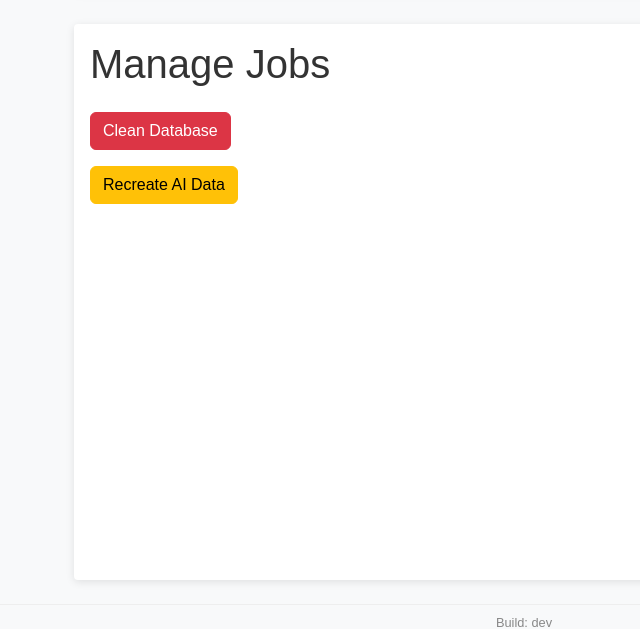
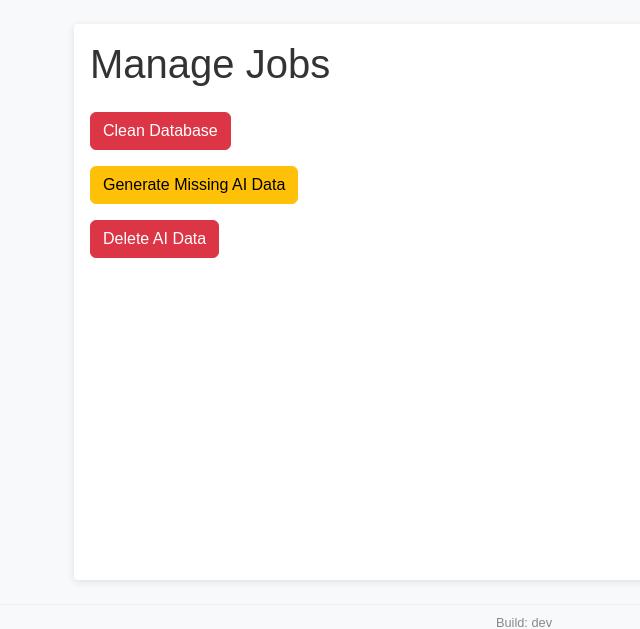
Before and after one commit to mullinmax/job-search, a FastAPI app: page /manage in a window 1280 px wide. Shown: the part 88-717 px from the top of the page, without its empty margins (116-756 px from the left). Run offline with FastAPI, Linux system fonts and the light colour scheme.

Commit message:
Store markdown summaries; bump context

```diff
--- a/app/main.py
+++ b/app/main.py
@@ -3,6 +3,8 @@ import sqlite3
 import time
 import json
 from typing import List, Dict, Optional
+
+from markdown import markdown
 
 import logging
 from collections import deque
@@ -102,7 +104,7 @@ def generate_summary(text: str) -> str:
                 "model": OLLAMA_REPHRASE_MODEL,
                 "prompt": prompt,
                 "stream": False,
-                "options": {"num_ctx": 4096},
+                "options": {"num_ctx": 8192},
             },
             timeout=120,
         )
@@ -111,6 +113,15 @@ def generate_summary(text: str) -> str:
     except Exception as exc:
         logger.info(f"Summary generation failed: {exc}")
         return ""
+
+
+def render_markdown(text: str) -> str:
+    """Convert Markdown to HTML after stripping '---' delimiters."""
+    if not text:
+        return ""
+    lines = [ln for ln in text.splitlines() if ln.strip() != "---"]
+    cleaned = "\n".join(lines)
+    return markdown(cleaned)
 
 
 def process_all_jobs() -> None:
@@ -313,7 +324,10 @@ def get_random_job() -> Optional[Dict]:
     columns = [c[0] for c in cur.description]
     conn.close()
     if row:
-        return dict(zip(columns, row))
+        job = dict(zip(columns, row))
+        if job.get("summary"):
+            job["summary"] = render_markdown(job["summary"])
+        return job
     return None
 
 
@@ -333,7 +347,10 @@ def get_job(job_id: int) -> Optional[Dict]:
     columns = [c[0] for c in cur.description]
     conn.close()
     if row:
-        return dict(zip(columns, row))
+        job = dict(zip(columns, row))
+        if job.get("summary"):
+            job["summary"] = render_markdown(job["summary"])
+        return job
     return None
 
 
@@ -567,8 +584,8 @@ def cleanup(request: Request):
     )
 
 
-def reprocess_jobs_task() -> None:
-    """Delete existing summaries/embeddings and regenerate them."""
+def clear_ai_data_task() -> None:
+    """Delete all summaries and embeddings."""
     if not OLLAMA_ENABLED:
         return
     log_progress("Clearing summaries and embeddings")
@@ -578,7 +595,14 @@ def reprocess_jobs_task() -> None:
     cur.execute("DELETE FROM embeddings")
     conn.commit()
     conn.close()
-    log_progress("Regenerating data")
+    log_progress("Done")
+
+
+def reprocess_jobs_task() -> None:
+    """Generate AI data for roles missing it."""
+    if not OLLAMA_ENABLED:
+        return
+    log_progress("Generating data for missing jobs")
     process_all_jobs()
     log_progress("Done")
 
@@ -588,3 +612,10 @@ def reprocess(request: Request, background_tasks: BackgroundTasks):
     progress_logs.clear()
     background_tasks.add_task(reprocess_jobs_task)
     return templates.TemplateResponse("progress.html", {"request": request})
+
+
+@app.post("/delete_ai", response_class=HTMLResponse)
+def delete_ai(request: Request, background_tasks: BackgroundTasks):
+    progress_logs.clear()
+    background_tasks.add_task(clear_ai_data_task)
+    return templates.TemplateResponse("progress.html", {"request": request})
--- a/app/templates/manage.html
+++ b/app/templates/manage.html
@@ -5,8 +5,11 @@
 <form method="post" action="/cleanup" onsubmit="return confirm('Delete matching jobs?');">
   <button class="btn btn-danger" type="submit">Clean Database</button>
 </form>
-<form class="mt-3" method="post" action="/reprocess" onsubmit="return confirm('Recreate all summaries and embeddings?');">
-  <button class="btn btn-warning" type="submit">Recreate AI Data</button>
+<form class="mt-3" method="post" action="/reprocess" onsubmit="return confirm('Generate AI data for missing roles?');">
+  <button class="btn btn-warning" type="submit">Generate Missing AI Data</button>
+</form>
+<form class="mt-3" method="post" action="/delete_ai" onsubmit="return confirm('Delete all summaries and embeddings?');">
+  <button class="btn btn-danger" type="submit">Delete AI Data</button>
 </form>
 {% if deleted is not none %}
 <p class="mt-3">{{ deleted }} jobs deleted.</p>
--- a/requirements.txt
+++ b/requirements.txt
@@ -6,4 +6,5 @@ uvicorn
 jinja2
 python-multipart
 requests
+markdown
 pytest
```
Also changed, not shown: tests/test_main.py (+19 -13 lines).
